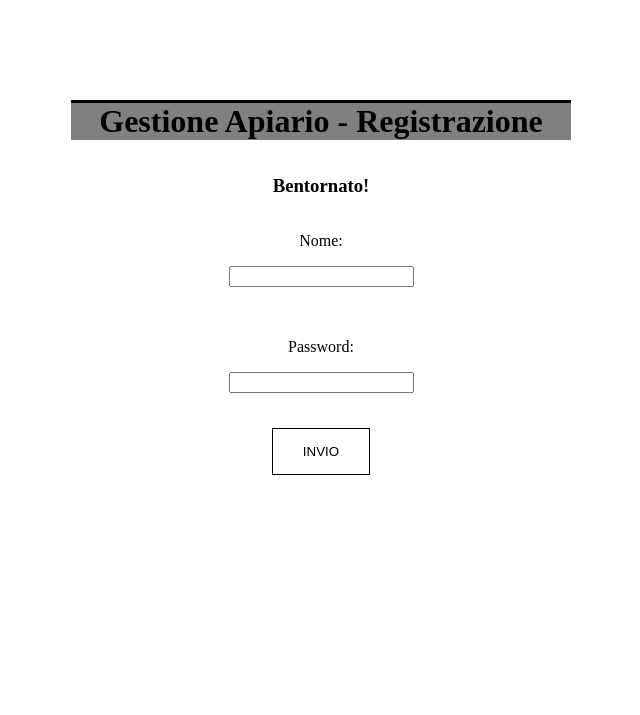
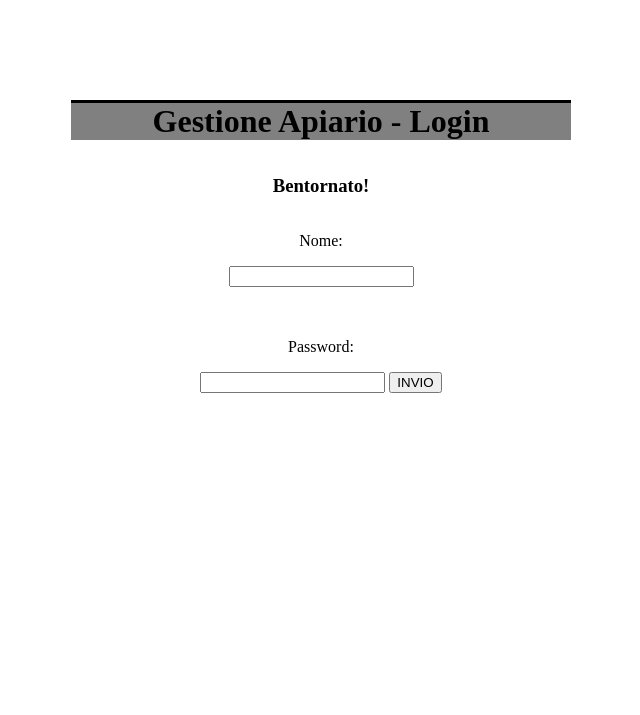
Before and after one commit to ArisPrevitali/GestioneApiario, a PHP site: page /login.php in a window 1280 px wide. Shown: the top 715 px of the page, without its empty margins (319-959 px from the left). Run offline with PHP 8.4, Linux system fonts and the light colour scheme.

Commit message:
Upgrade input

```diff
--- a/src/login.php
+++ b/src/login.php
@@ -13,14 +13,14 @@
     <header>
     </header>
     <div class="body center">
-        <h1 class="title">Gestione Apiario - Registrazione</h1>
+        <h1 class="title">Gestione Apiario - Login</h1>
         <h3 class="text">Bentornato!</h3>
-        <form action="#" method="post" class="center">
+        <form action="PHP/loginPHP.php" method="post" class="center">
             <p>Nome: </p>
             <input type="text" class="textbox" name="name">
             <p class="block">Password: </p>
-            <input type="text" class="textbox" name="password">
-            <input type="submit" class="textbox button" name="submit" value="INVIO">
+            <input type="password" class="textbox" name="password">
+            <input type="submit" class="textbox buttonCenter" name="submit" value="INVIO">
         </form>
     </div>
     <?php include "footer.html"?>
```
